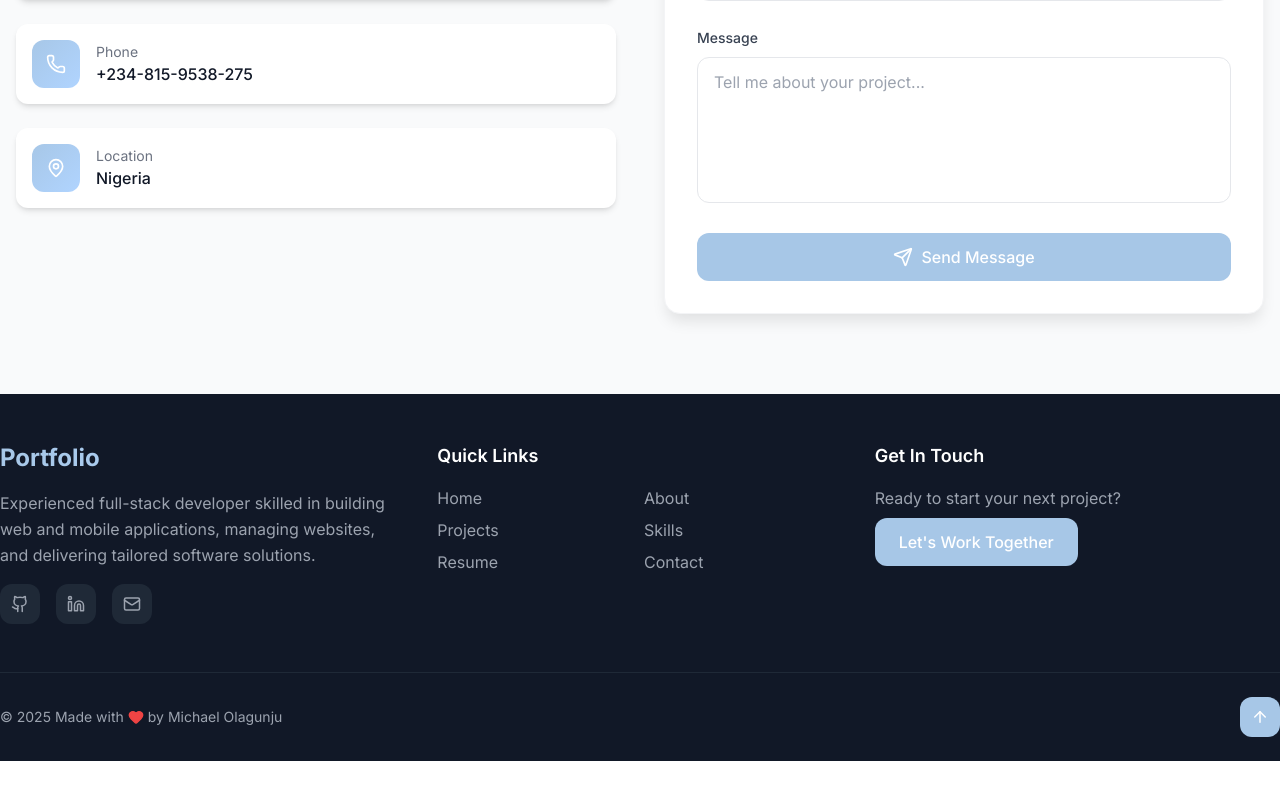
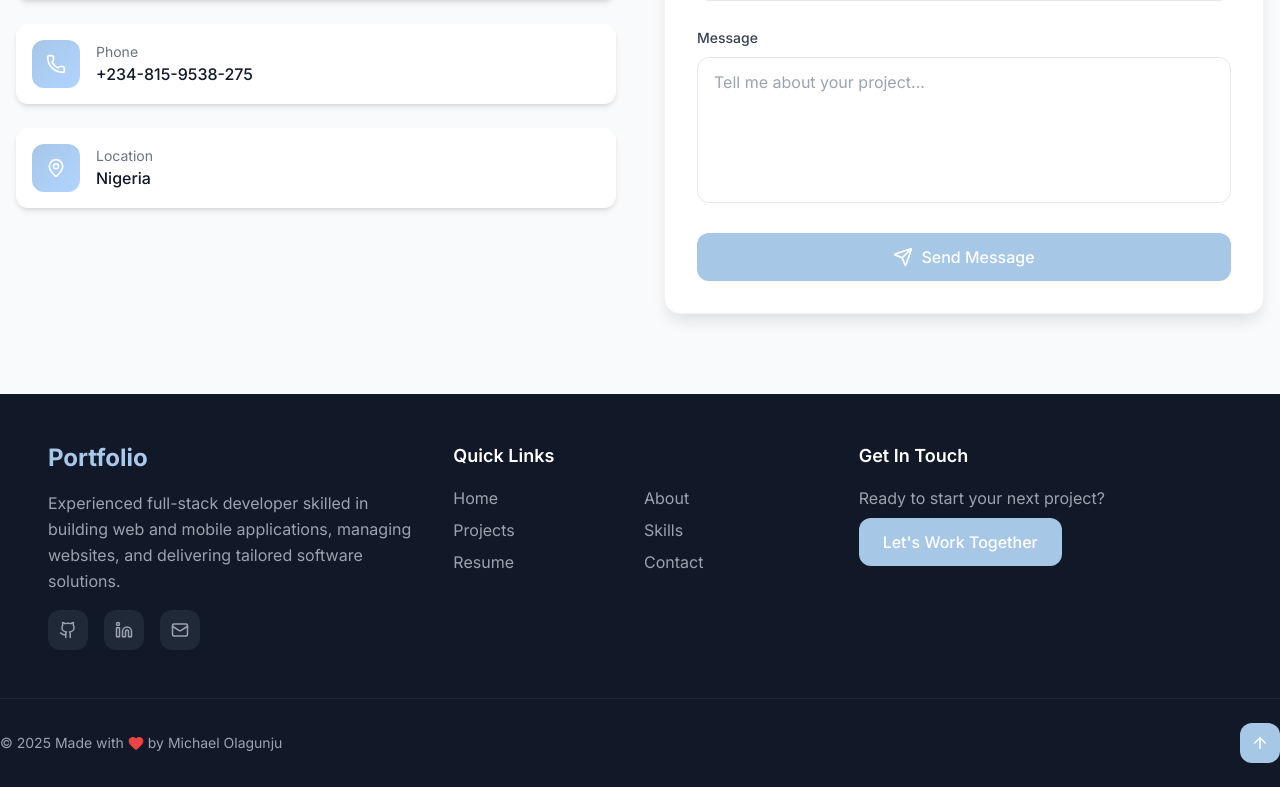
Before and after one commit to MichaelTolulope/my-portfolio-website, a React (Vite) app: page / in a window 1280 px wide. Shown: the part 6768-7555 px from the top of the page. Before the commit the page ends 7529 px from the top, so only its background shows below. Built offline with nearby package versions, Linux system fonts and the light colour scheme.

Commit message:
padding fixes header and footer

```diff
--- a/src/components/Layout/Footer.tsx
+++ b/src/components/Layout/Footer.tsx
@@ -35,7 +35,7 @@ const Footer: React.FC = () => {
     <footer className="bg-gray-900 dark:bg-dark-950 text-white">
       <div className="container-custom">
         {/* Main Footer Content */}
-        <div className="py-12 grid md:grid-cols-3 gap-8">
+        <div className="py-12 px-3 md:px-12 grid md:grid-cols-3 gap-8">
           {/* Brand & Description */}
           <motion.div
             initial={{ opacity: 0, y: 20 }}
--- a/src/components/Layout/Header.tsx
+++ b/src/components/Layout/Header.tsx
@@ -104,7 +104,7 @@ const Header: React.FC<HeaderProps> = ({ darkMode, toggleDarkMode }) => {
           opacity: isMobileMenuOpen ? 1 : 0,
           height: isMobileMenuOpen ? 'auto' : 0,
         }}
-        className="md:hidden bg-white dark:bg-dark-900 border-t border-gray-200 dark:border-dark-700 overflow-hidden"
+        className="md:hidden bg-white dark:bg-dark-900 border-t border-gray-200 dark:border-dark-700 overflow-hidden px-3"
       >
         <div className="container-custom py-4 space-y-4">
           {navItems.map((item, index) => (
```
